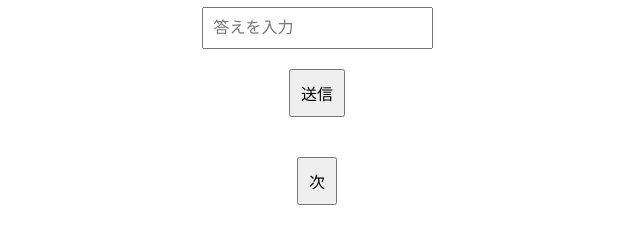
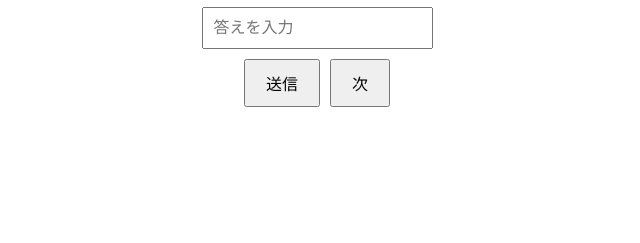
Before and after one commit to matsumoto616/calcuration_practice_app_prototype, a plain HTML site: page index.html in a window 1280 px wide. Shown: the part 171-414 px from the top of the page, without its empty margins (323-963 px from the left). Drawn offline with Linux system fonts and the light colour scheme.

Commit message:
Update index.html

```diff
--- a/index.html
+++ b/index.html
@@ -14,9 +14,18 @@
             width: 300px;
             margin: 0 auto;
         }
-        input, button {
+        input {
             margin: 10px;
             padding: 10px;
+            font-size: 1rem;
+        }
+        .button-container {
+            display: flex;
+            justify-content: center;
+            gap: 10px;
+        }
+        button {
+            padding: 10px 20px;
             font-size: 1rem;
         }
         .result {
@@ -41,9 +50,14 @@
 
         <div id="question">A × B = ?</div>
         <input type="number" id="answer" placeholder="答えを入力">
-        <button onclick="submitAnswer()">送信</button>
+
+        <!-- ボタンを水平に並べるためのコンテナ -->
+        <div class="button-container">
+            <button onclick="submitAnswer()">送信</button>
+            <button onclick="nextQuestion()">次</button>
+        </div>
+
         <div id="result" class="result"></div>
-        <button onclick="nextQuestion()">次</button>
         <div id="time" class="result"></div>
     </div>
 
```
